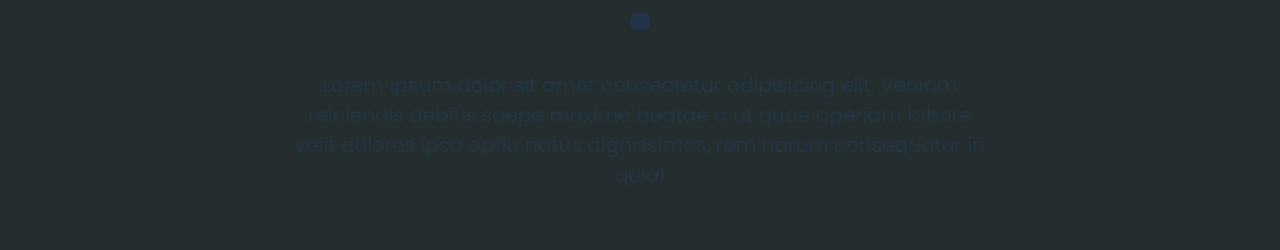
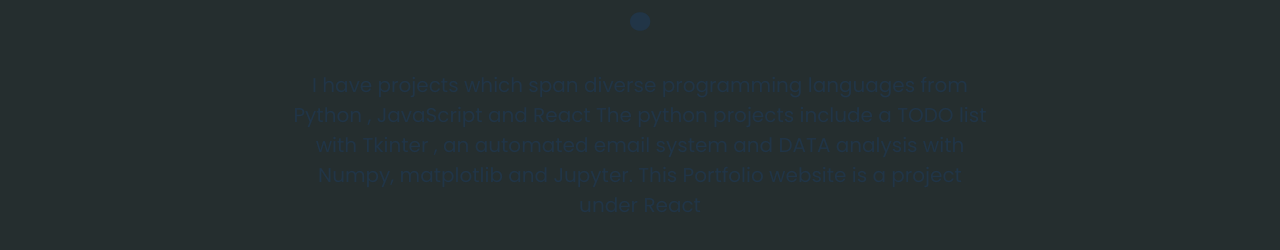
Before and after one commit to Benjamin2404-AB/PORTFOLIO, a React (Vite) app: page /projects in a window 1280 px wide. Shown: the part 470-720 px from the top of the page. Built offline with nearby package versions, Linux system fonts and the light colour scheme.

Commit message:
changing image of one card

```diff
--- a/src/Components/ImageCollection.tsx
+++ b/src/Components/ImageCollection.tsx
@@ -1,9 +1,10 @@
 import pytImg from '../assets/pyt.gif'
+import pytImg2 from '../assets/epl.jpeg'
 export  const  Projs = [
 
 {
     label:"Data Analysis - 2018 EPL DATA",
-    imgPath:pytImg,
+    imgPath:pytImg2,
     link: "https://github.com/Benjamin2404-AB/PYTHON-PROJECTS",
     text:" Lorem ipsum dolor sit amet consectetur adipisicing elit. Eveniet aspernatur rerum nam ratione, ipsum quo provident? ",
     id:1,
--- a/src/Components/ProjCards.tsx
+++ b/src/Components/ProjCards.tsx
@@ -22,7 +22,7 @@ function ProjCards() {
             scrollTrigger:{
               trigger:'.projdon',
               start:"80px 90%",
-              end: "800px 100%",
+              end: "800px 80%",
               markers:false,
               scrub:3,
               toggleActions: " none play none play",
@@ -62,7 +62,7 @@ function ProjCards() {
 
         <div key={index}>
           <section >
-            <div className="projdon" style={{backgroundImage: `linear-gradient(to top ,rgba(0,0,0,0.98),rgba(0,0,0,0.5)),url(${p.imgPath})`}}
+            <div className="projdon" style={{backgroundImage: `linear-gradient(to top ,rgba(0,0,0,0.99),rgba(0,0,0,0.6)),url(${p.imgPath})`}}
               ref={head_ref}>
 
                  <h3 >
--- a/src/Components/Projects.tsx
+++ b/src/Components/Projects.tsx
@@ -17,10 +17,11 @@ function Projects() {
                     Welcome to my <span>projects</span> .
                 </h1>
                 <p className='ltext'>
-                    Lorem ipsum dolor sit amet consectetur adipisicing elit.
-                    Veniam reiciendis debitis saepe
-                    maxime beatae a ut quae aperiam labore velit dolores ipsa
-                    optio natus dignissimos, rem harum consequatur in quia!
+                    I have projects which span diverse programming
+                    languages from Python , JavaScript and React
+                    The python projects include a TODO list with Tkinter , an automated email
+                    system and DATA analysis with Numpy, matplotlib and Jupyter.
+                    This Portfolio website is a project under React
 
                 </p>
 
```
Also changed, not shown: src/assets/epl.jpeg (added).
